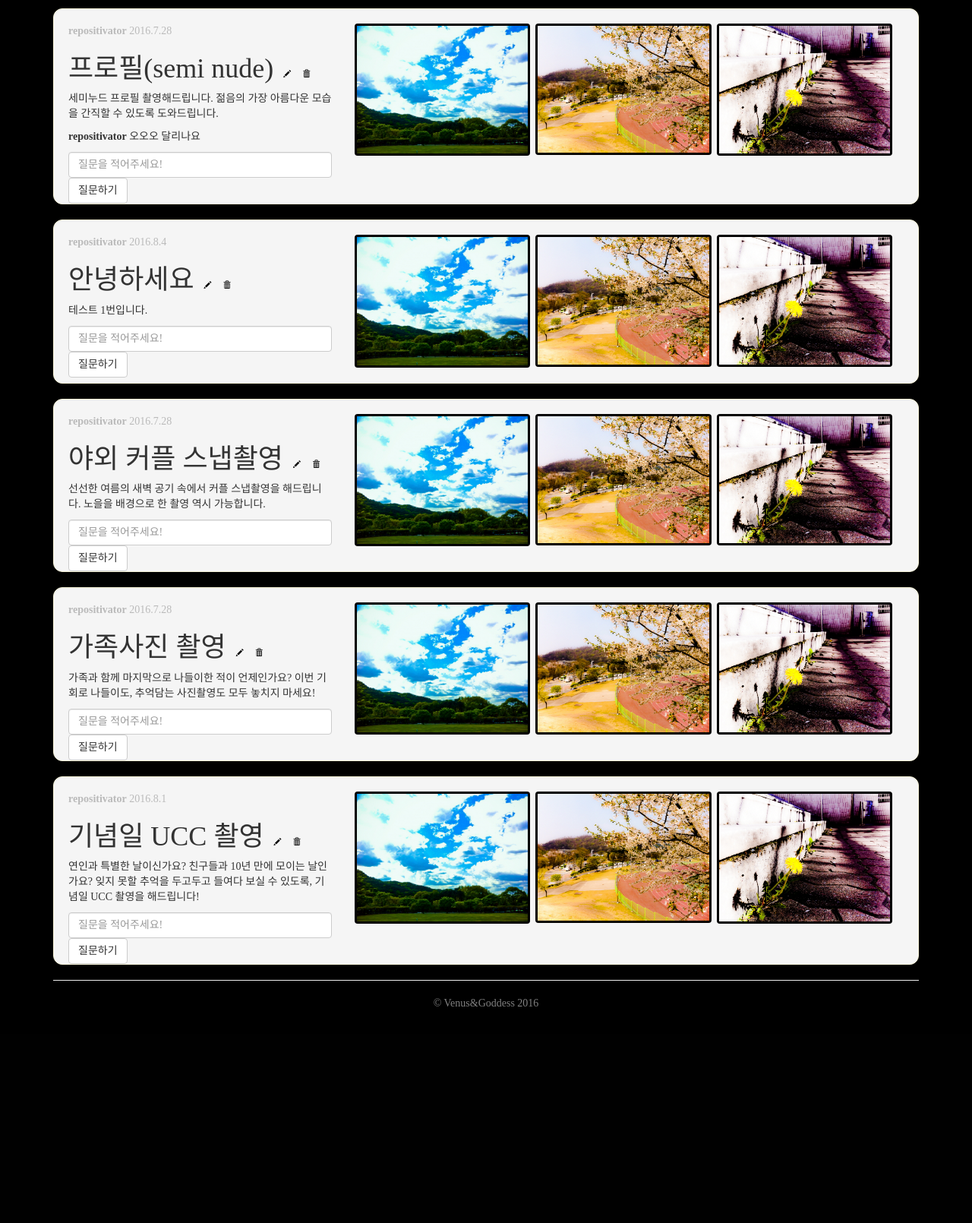
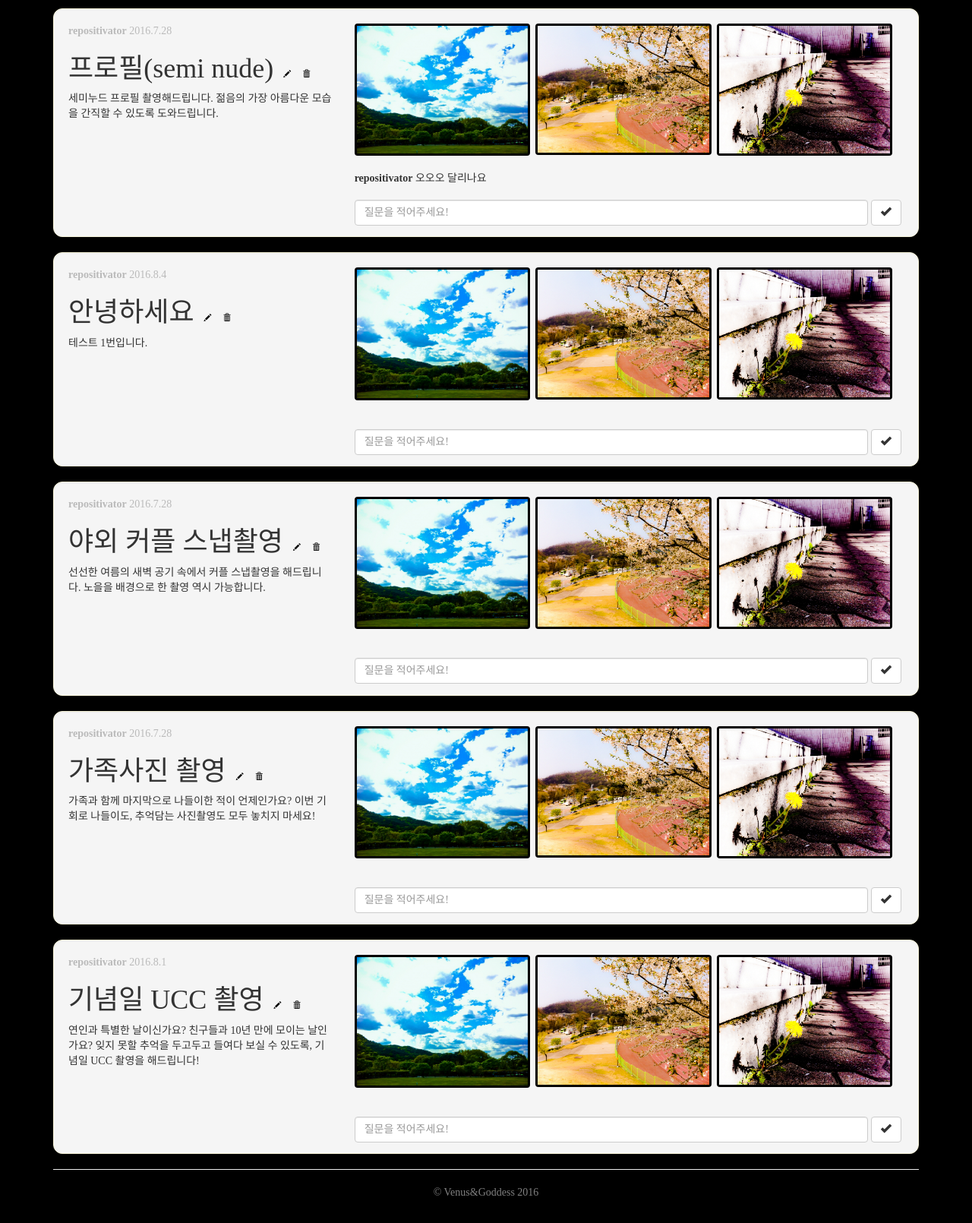
Before and after one commit to repositivator/summer-study-blog, a Django app: page / in a window 1280 px wide. Shown: the part 520-2130 px from the top of the page at 76% size. Before the commit the page ends 1845 px from the top, so only its background shows below. Run offline with Django 3.2, Linux system fonts and the light colour scheme; data comes from the database, SQL or seed files in the repository; both versions use the stored data as it was after the commit; some libraries are stand-ins or nearby versions; some web fonts are replaced.

Commit message:
minor modifications

```diff
--- a/blog/templates/blog/base.html
+++ b/blog/templates/blog/base.html
@@ -56,14 +56,13 @@
 
   </style>
 
+  <script src="//ajax.googleapis.com/ajax/libs/jquery/1.12.0/jquery.min.js"></script>
+  <script src="//maxcdn.bootstrapcdn.com/bootstrap/3.3.6/js/bootstrap.min.js"></script>
+
 
 </head>
 <body style="background-color: black; font-family:'Hanna', serif; ">
 <!-- <body style="background-color: black; font-family:'Spoqa Han Sans', 'Spoqa Han Sans JP', 'Sans-serif' "> -->
-
-  <script src="//ajax.googleapis.com/ajax/libs/jquery/1.12.0/jquery.min.js"></script>
-  <script src="//maxcdn.bootstrapcdn.com/bootstrap/3.3.6/js/bootstrap.min.js"></script>
-  <script src="{% static 'blog/js/modal_image.js' %}"></script>
 
 
     <nav class="navbar navbar-inverse navbar-fixed-top">
@@ -108,6 +107,8 @@
     {% block content %}{% endblock %}
 
 
+  <script src="{% static 'blog/js/modal_image.js' %}"></script>
+
 </body>
 </html>
 
--- a/blog/templates/blog/index.html
+++ b/blog/templates/blog/index.html
@@ -12,7 +12,7 @@
 {% block content %}
 
 
-<div class="jumbotron" style="background-image: url('http://weneedfun.com/wp-content/uploads/2016/01/Flower-8.jpg'); background-position: right;}">
+<div class="jumbotron" style="background-image: url('/static/blog/images/bgimage.jpg'); background-position: right;}">
   <div class="container">
     <h1 style="color: white; font-size: 70px;">Venus & Goddess<h1>
     <p style="color: #fffccc; font-family: 'Hanna', serif; font-size: 24px;">당신의 가장 아름다운 순간을 영원히 간직하고 싶으신가요?<br>
@@ -57,6 +57,7 @@
         <div class = "row">
 
           <div class="col-md-4" style="overflow:hidden;">
+
             <p style="color:gray; opacity: 0.5; margin-bottom:0px;">
               <strong>{{post.author}}</strong> {{post.created_date.year}}.{{post.created_date.month}}.{{post.created_date.day}}
             </p>
@@ -76,8 +77,34 @@
               </a>
             </p>
 
+            <p style="padding:0px; clear:both;">{{post.text}}</p>
+          </div>
 
-            <p style="padding:0px; clear:both;">{{post.text}}</p>
+
+          <div class="col-md-8" style="overflow:hidden;">
+
+            <!-- 파일 업로드 기능 : [ 파이썬+장고 수업자료 폴더 -> 07주_2_주말_배포_모델.pdf -> 25~30p see ] -->
+
+            <!-- Trigger the Modal -->
+            <a href="#" class="thumbnail" style="max-width: 32%; float:left; margin-right: 1%;">
+              <img id="myImg" class="myImg" src="/static/blog/images/main_thum_1.jpg" alt="<span style='font-size:2em'>{{post.title}}</span> <br> {{post.text}}">
+            </a>
+            <a href="#" class="thumbnail" style="max-width: 32%; float:left; margin-right: 1%;">
+              <img id="myImg" class="myImg" src="/static/blog/images/main_thum_2.jpg" alt="<span style='font-size:2em'>{{post.title}}</span> <br> {{post.text}}">
+            </a>
+            <a href="#" class="thumbnail" style="max-width: 32%; float:left; margin-right: 1%;">
+              <img id="myImg" class="myImg" src="/static/blog/images/main_thum_3.jpg" alt="<span style='font-size:2em'>{{post.title}}</span> <br> {{post.text}}">
+            </a>
+
+            <!-- The Modal -->
+            <div id="myModal" class="modal">
+              <!-- The Close Button -->
+              <span class="close" onclick="document.getElementById('myModal').style.display='none'">&times;</span>
+              <!-- Modal Content (The Image) -->
+              <img class="modal-content" id="img01">
+              <!-- Modal Caption (Image Text) -->
+              <div id="caption"></div>
+            </div>
 
 
             <!-- [댓글] 기존 방식(Ajax 이전)
@@ -116,16 +143,17 @@
             <!-- [댓글] 신규 방식 (Ajax 적용) -->
 
             <!-- 댓글을 보여주기 위한 부분 -->
-            <div class= "reply_{{post.pk}}">  <!-- <div class= "reply"> 에서 바뀌었음 for Ajax 가 class를 잡아내기 위해 -->
+            <div class= "reply_{{post.pk}}" style="clear:both;">  <!-- <div class= "reply"> 에서 바뀌었음 for Ajax 가 class를 잡아내기 위해 -->
               {% for comment in post.comments.all %}
               <!-- [ post.comments.all ] : models.py 의 Comment 클래스에서 지정된 [ related_name='comments' ] 로 접근이 가능해진 것 -->
-                    <p>
+                <p style="margin: 0;">
                   <strong>{{comment.author}}</strong>
                   {{comment.text}}
                   {% if current_user == comment.author %} <!-- index 함수의 [user = request.user] 를 통해 넘겨받은 로그인한 사람과 현재 댓글 적은 사람이 같을 때 -->
-                        <a class="btn btn-default" href="{% url 'reply_delete' pk=comment.pk %}" role="button"
-                        style="border-color:whitesmoke; background-color:whitesmoke; padding: 4px 5px 0px 5px; font-size:0.7em; float: right;">
-                          <span class="glyphicon glyphicon-trash well-glyp"></span>
+                    <a href="{% url 'reply_delete' pk=comment.pk %}" role="button" style="margin-right:0.5%">
+                      <button class="btn btn-default" style="margin-left: 0.5%; color: #c5c5c5; background-color: transparent; border-color: transparent; ">
+                      <span class="glyphicon glyphicon-trash" style="font-size: 1em;"></span>
+                      </button>
                     </a>
                   {% endif %}
                 </p>
@@ -133,36 +161,14 @@
             </div>
 
             <!-- 댓글을 등록하기 위한 부분 -->
+            <div style="margin-bottom: 2%; margin-top: 2.5%; clear:both;">
               <!-- input tag의 name이 가장 중요 : view 와 teamplate 가 소통할 때 dictionary 를 주고 받는데, 이 때 dictionary 의 key 역할을 한다. -->
-            <input type = "text" name="content" class="form-control" id="content_{{post.pk}}"  placeholder= "질문을 적어주세요!" required>
-            <button value = "{{post.pk}}" type="submit" class="btn btn-default reply_submit">질문하기</button>
-
+              <input type = "text" name="content" class="form-control" id="content_{{post.pk}}"  placeholder= "질문을 적어주세요!" style="width: 93.5%; float:left;" required>
+              <button value = "{{post.pk}}" type="submit" class="btn btn-default reply_submit" style="margin-left: 0.5%">
+                <span class="glyphicon glyphicon-ok" style="font-size: 1em;"></span>
+              </button>
             </div>
 
-          <div class="col-md-8" style="overflow:hidden;">
-
-            <!-- 파일 업로드 기능 : [ 파이썬+장고 수업자료 폴더 -> 07주_2_주말_배포_모델.pdf -> 25~30p see ] -->
-
-            <!-- Trigger the Modal -->
-            <a href="#" class="thumbnail" style="max-width: 32%; float:left; margin-right: 1%;">
-              <img id="myImg" class="myImg" src="/static/blog/images/main_thum_1.jpg" alt="<span style='font-size:2em'>{{post.title}}</span> <br> {{post.text}}">
-            </a>
-            <a href="#" class="thumbnail" style="max-width: 32%; float:left; margin-right: 1%;">
-              <img id="myImg" class="myImg" src="/static/blog/images/main_thum_2.jpg" alt="<span style='font-size:2em'>{{post.title}}</span> <br> {{post.text}}">
-            </a>
-            <a href="#" class="thumbnail" style="max-width: 32%; float:left; margin-right: 1%;">
-              <img id="myImg" class="myImg" src="/static/blog/images/main_thum_3.jpg" alt="<span style='font-size:2em'>{{post.title}}</span> <br> {{post.text}}">
-            </a>
-
-            <!-- The Modal -->
-            <div id="myModal" class="modal">
-              <!-- The Close Button -->
-              <span class="close" onclick="document.getElementById('myModal').style.display='none'">&times;</span>
-              <!-- Modal Content (The Image) -->
-              <img class="modal-content" id="img01">
-              <!-- Modal Caption (Image Text) -->
-              <div id="caption"></div>
-            </div>
           </div>
 
 
@@ -179,6 +185,13 @@
 
 
 
+
+<!-- 정석대로 진행하려면
+* 아래 script는 반드시 js & jQuery 로딩 완료 후에 로딩되어야 한다 (순서가 바뀌면 작동 X)
+1) 아래 script 를 외부 .js 파일로 만들기
+2) base.html 에서 해당 .js 로딩하기
+3) base.html 에서 전체 .js 로딩 body 닫는태그 바로 위로 옮기기
+-->
 <script>
 $(function(){ // 인터넷 페이지가 로딩되면 이 js를 쓰겠다.
 
@@ -193,12 +206,12 @@
       data: {
         content: post_content,
         id_of_post: post_id,
-        csrfmiddlewaretoken: '{{ csrf_token }}', // AJAX로 CSRF 토큰 넘겨주려면 이렇게 해주면 됩니다요.
+        csrfmiddlewaretoken: '{{csrf_token}}', // AJAX로 CSRF 토큰 넘겨주려면 이렇게 해주면 됩니다요.
       },  // dictionary 형태의 data(context 와 유사)
 
       // 성공하면 바로 실행하도록 해주는 success
       success: function(){
-        $( ".reply_" + post_id ).append( "<p class='bg-info'><strong>" + "{{current_user}}" + "</strong>" + post_content + "</p>" );
+        $( ".reply_" + post_id ).append( "<p><strong>" + " {{current_user}}" + "</strong>" + "&nbsp;" + post_content + "</p>" );
         $("#content_" + post_id).val(''); // 댓글 입력란을 비워준다.
       }
     });
@@ -207,5 +220,15 @@
 });
 </script>
 
+<!--
+[ ajax 로 댓글 기능 구현 완료 후 ]
+
+git init
+git add README.md
+git commit -m "first commit"
+git remote add origin https://github.com/repositivator/summer-study-blog.git
+git push -u origin master
+-->
+
 
 {% endblock %}
--- a/blog/templates/blog/post_edit.html
+++ b/blog/templates/blog/post_edit.html
@@ -9,7 +9,7 @@
 {% block content %}
 
 
-<div class="jumbotron" style="background-image: url('http://weneedfun.com/wp-content/uploads/2016/01/Flower-8.jpg'); background-position: right;}">
+<div class="jumbotron" style="background-image: url('/static/blog/images/bgimage.jpg'); background-position: right;}">
   <div class="container">
     <h1 style="color: white; font-size: 70px;">촬영 정보 수정하기<h1>
     <p style="color: #fffccc; font-family: 'Hanna', serif; font-size: 24px;">촬영과 관련된 정보를 최신으로 유지해주세요!<br>
--- a/blog/views.py
+++ b/blog/views.py
@@ -62,7 +62,6 @@
         return render(request, 'blog/post_edit.html', context)
 
 
-
 def reply_write(request):
 
     comment = Comment() # Comment() 객체 생성
```
Also changed, not shown: blog/models.py (+4 -4 lines), blog/static/blog/images/bgimage.jpg (added), db.sqlite3. Lines whose indentation alone changed are shown as unchanged.
